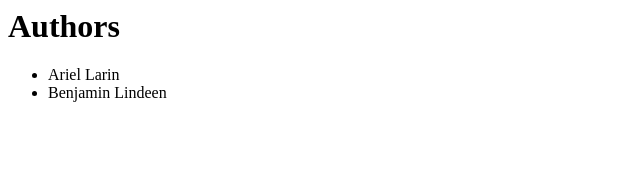
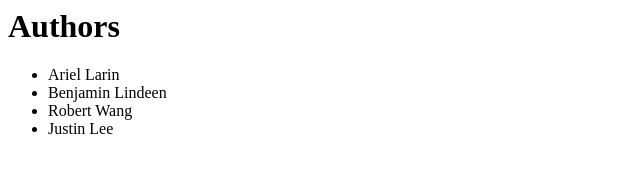
Before and after one commit to exumbris/5117website, a plain HTML site: page index.html in a window 1280 px wide. Shown: the whole page, without its empty margins (0-640 px from the left). Drawn offline with Linux system fonts and the light colour scheme.

Commit message:
Added Robert and Justin name

```diff
--- a/index.html
+++ b/index.html
@@ -10,6 +10,8 @@
     <ul>
         <li>Ariel Larin</li>
         <li>Benjamin Lindeen</li>
+        <li>Robert Wang</li>
+        <li>Justin Lee</li>
     </ul>
 
 </body>
```
